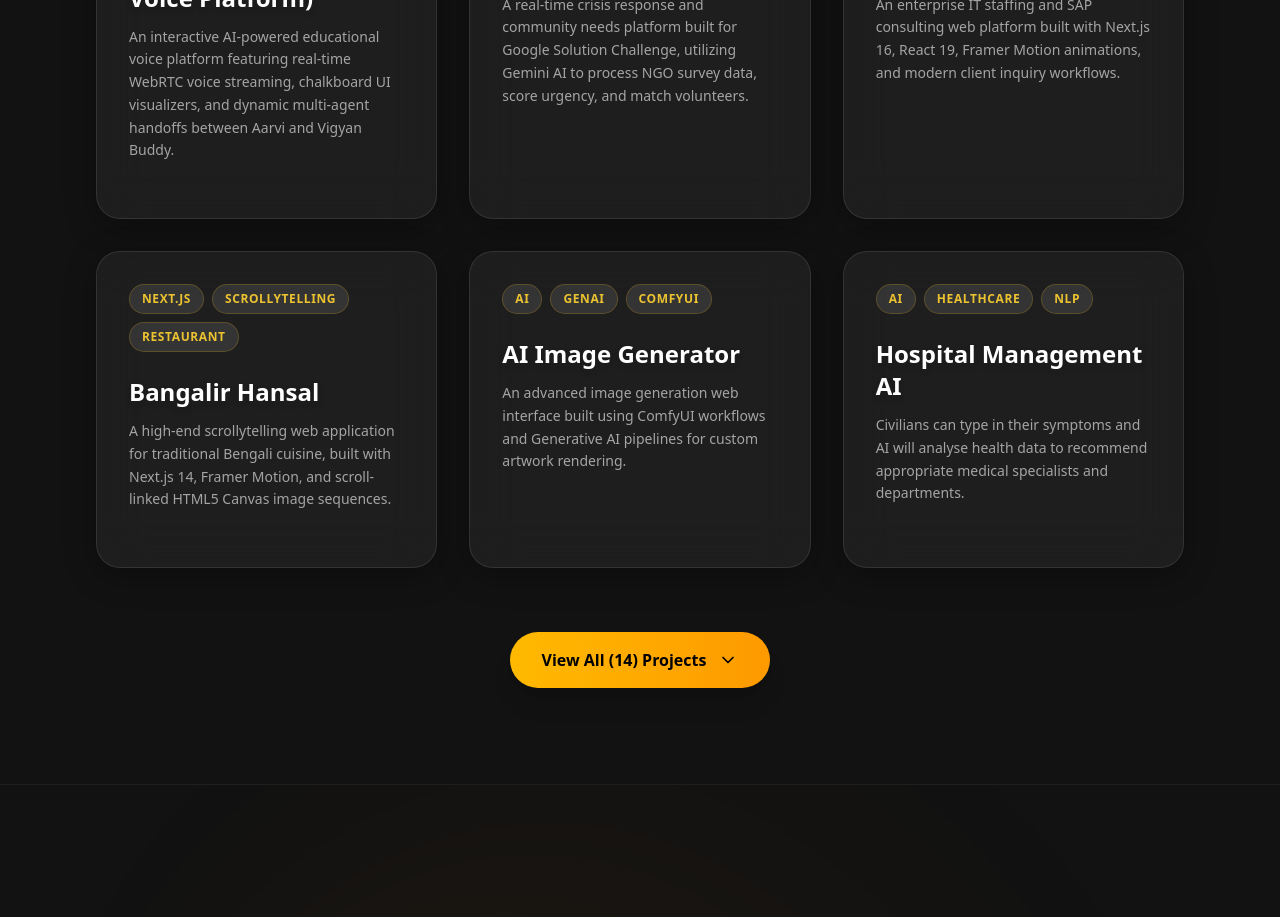
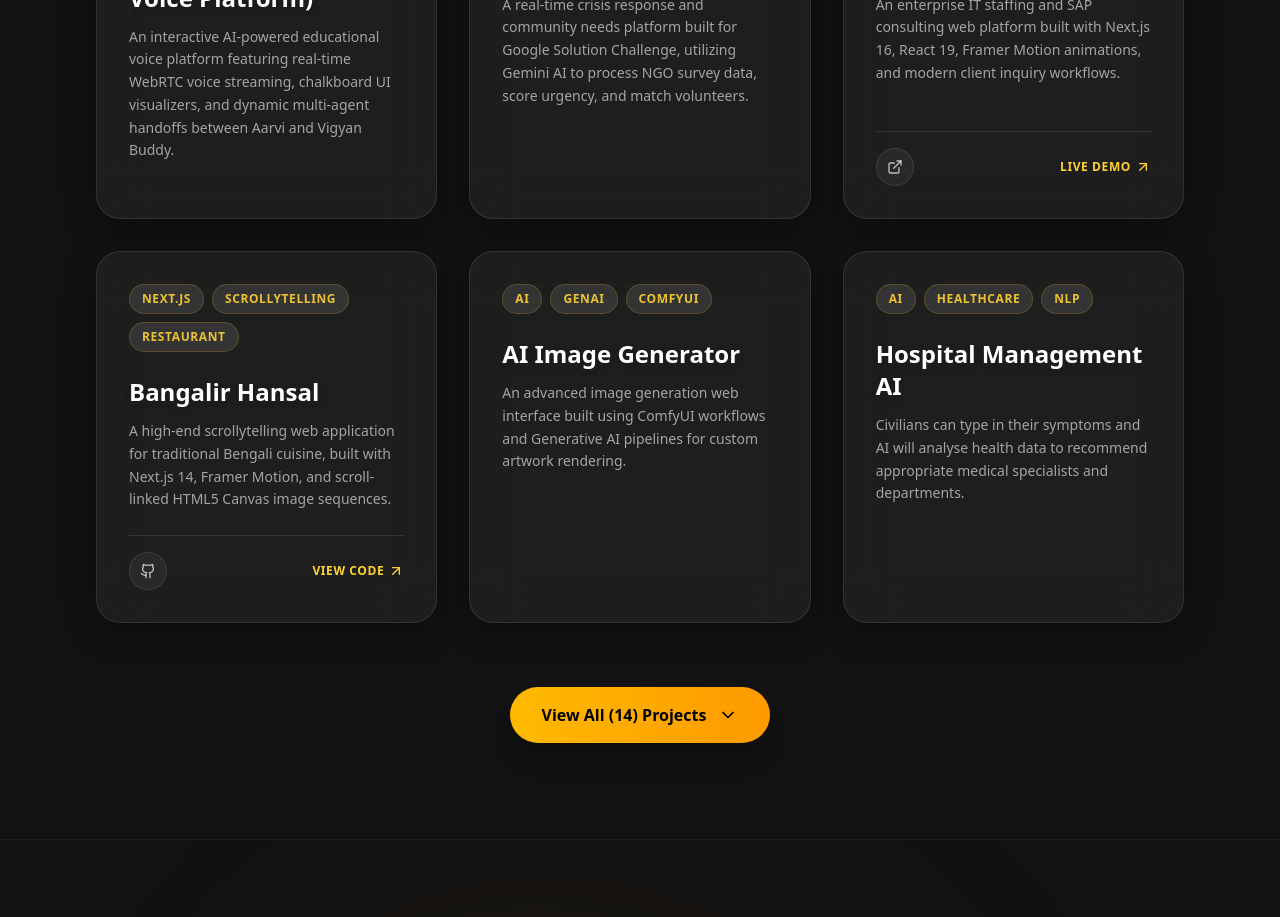
Before and after one commit to ishan200716/Portfolio, a Next.js app: page / in a window 1280 px wide. Shown: the part 5400-6317 px from the top of the page. Built offline with nearby package versions, Linux system fonts and the light colour scheme.

Commit message:
Update project links in Projects.tsx

```diff
--- a/components/Projects.tsx
+++ b/components/Projects.tsx
@@ -31,11 +31,13 @@ export default function Projects() {
       title: "Aquiila Labs Platform",
       desc: "An enterprise IT staffing and SAP consulting web platform built with Next.js 16, React 19, Framer Motion animations, and modern client inquiry workflows.",
       tags: ["Next.js", "Staffing", "SAP Consulting"],
+      demoUrl: "https://aquiilalabs.com",
     },
     {
       title: "Bangalir Hansal",
       desc: "A high-end scrollytelling web application for traditional Bengali cuisine, built with Next.js 14, Framer Motion, and scroll-linked HTML5 Canvas image sequences.",
       tags: ["Next.js", "Scrollytelling", "Restaurant"],
+      githubUrl: "https://github.com/ishan200716/Bangalir-Hansal",
     },
     {
       title: "AI Image Generator",
@@ -61,6 +63,7 @@ export default function Projects() {
       title: "Gym Membership Manager",
       desc: "A web application that manages gym member records, tracks payment histories, and automates active membership tracking.",
       tags: ["Web App", "Management", "Tracker"],
+      githubUrl: "https://github.com/ishan200716/fit-for-life-gym",
     },
     {
       title: "Sandbox AI Learning",
@@ -71,21 +74,25 @@ export default function Projects() {
       title: "Fit For Life Gym Portal",
       desc: "A web application for Fit For Life Unisex Gym backed by Google Sheets CRUD integration and admin authentication for member and payment tracking.",
       tags: ["Streamlit", "Python", "Google Sheets API"],
+      githubUrl: "https://github.com/ishan200716/fit-for-life-gym",
     },
     {
       title: "Fit For Life Web Platform & Manager",
       desc: "A web management portal and companion website for Fit For Life Gym, facilitating fitness program administration, scheduling, and client onboarding.",
       tags: ["Python", "Gym Management", "Web Portal"],
+      githubUrl: "https://github.com/ishan200716/fit-for-life-gym-manager",
     },
     {
       title: "Developer Portfolio",
       desc: "A modern developer portfolio built with Next.js 16, React 19, Tailwind CSS, and Framer Motion showcasing software engineering projects and technical skills.",
       tags: ["Next.js", "Portfolio", "Framer Motion"],
+      githubUrl: "https://github.com/ishan200716/Portfolio",
     },
     {
       title: "StaysLocal Accommodation Portal",
       desc: "A responsive web application for discovering and booking local stays, featuring dynamic search, Firebase backend integration, and client-side image compression.",
       tags: ["React", "Firebase", "Travel Booking"],
+      githubUrl: "https://github.com/ishan200716/stayslocal",
     },
   ];
 
@@ -166,7 +173,7 @@ export default function Projects() {
                             aria-label={`GitHub repository for ${proj.title}`}
                             className="p-2.5 bg-white/5 hover:bg-white/15 rounded-full text-white/70 hover:text-white transition-colors border border-white/10"
                           >
-                            <svg width="16" height="16" viewBox="0 0 24 24" fill="none" stroke="currentColor" strokeWidth="2" strokeLinecap="round" strokeLinejoin="round"><path d="M15 22v-4a4.8 4.8 0 0 0-1-3.5c3 0 6-2 6-5.5.08-1.25-.27-2.48-1-3.5.28-1.15.28-2.35 0-3.5 0 0-1 0-3 1.5-2.64-.5-5.36-.5-8 0C6 2 5 2 5 2c-.3 1.15-.3 2.35 0 3.5A5.403 5.403 0 0 0 4 9c0 3.5 3 5.5 6 5.5-.39.49-.68 1.05-.85 1.65-.17.6-.22 1.23-.15 1.85v4"/><path d="M9 18c-4.51 2-5-2-7-2"/></svg>
+                            <svg width="16" height="16" viewBox="0 0 24 24" fill="none" stroke="currentColor" strokeWidth="2" strokeLinecap="round" strokeLinejoin="round"><path d="M15 22v-4a4.8 4.8 0 0 0-1-3.5c3 0 6-2 6-5.5.08-1.25-.27-2.48-1-3.5.28-1.15.28-2.35 0-3.5 0 0-1 0-3 1.5-2.64-.5-5.36-.5-8 0C6 2 5 2 5 2c-.3 1.15-.3 2.35 0 3.5A5.403 5.403 0 0 0 4 9c0 3.5 3 5.5 6 5.5-.39.49-.68 1.05-.85 1.65-.17.6-.22 1.23-.15 1.85v4" /><path d="M9 18c-4.51 2-5-2-7-2" /></svg>
                           </a>
                         )}
                         {proj.demoUrl && (
```
